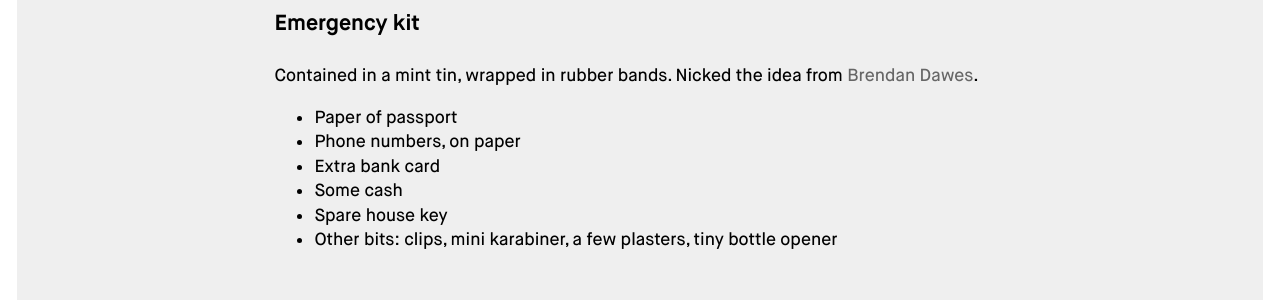
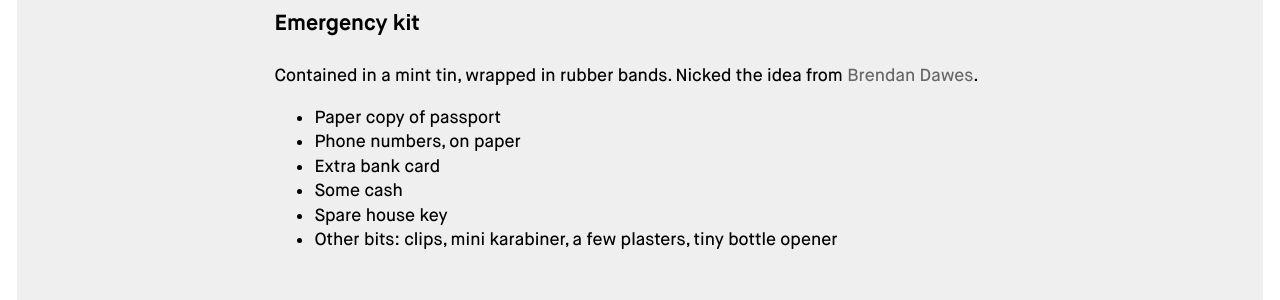
Before and after one commit to regmtait/regmtait.co.uk, a Jekyll site: the page built from packing.md, in a window 1280 px wide and 900 px high, scrolled down 1003 px. Shown: the part 153-453 px from the top of the window. Built offline with Jekyll 4.4.1, drawn with Linux system fonts in a browser that asks for light colours.

Commit message:
Fix typo

```diff
--- a/packing.md
+++ b/packing.md
@@ -45,7 +45,7 @@ Pack in a zipped sleeve:
 
 Contained in a mint tin, wrapped in rubber bands. Nicked the idea from [Brendan Dawes](https://www.instagram.com/p/Bm0gUJijFDy/ "Brendan Dawes battered Altoids tin on Instagram").
 
-* Paper of passport
+* Paper copy of passport
 * Phone numbers, on paper
 * Extra bank card
 * Some cash
```
